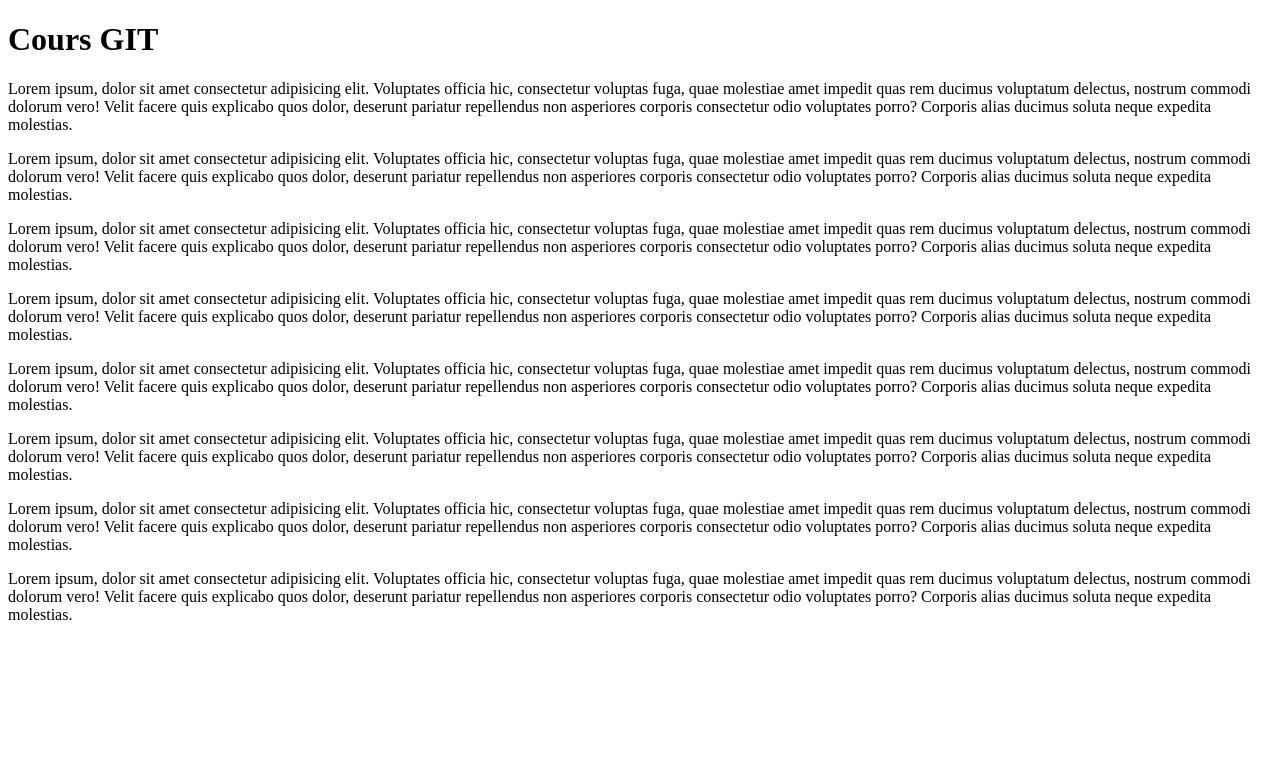
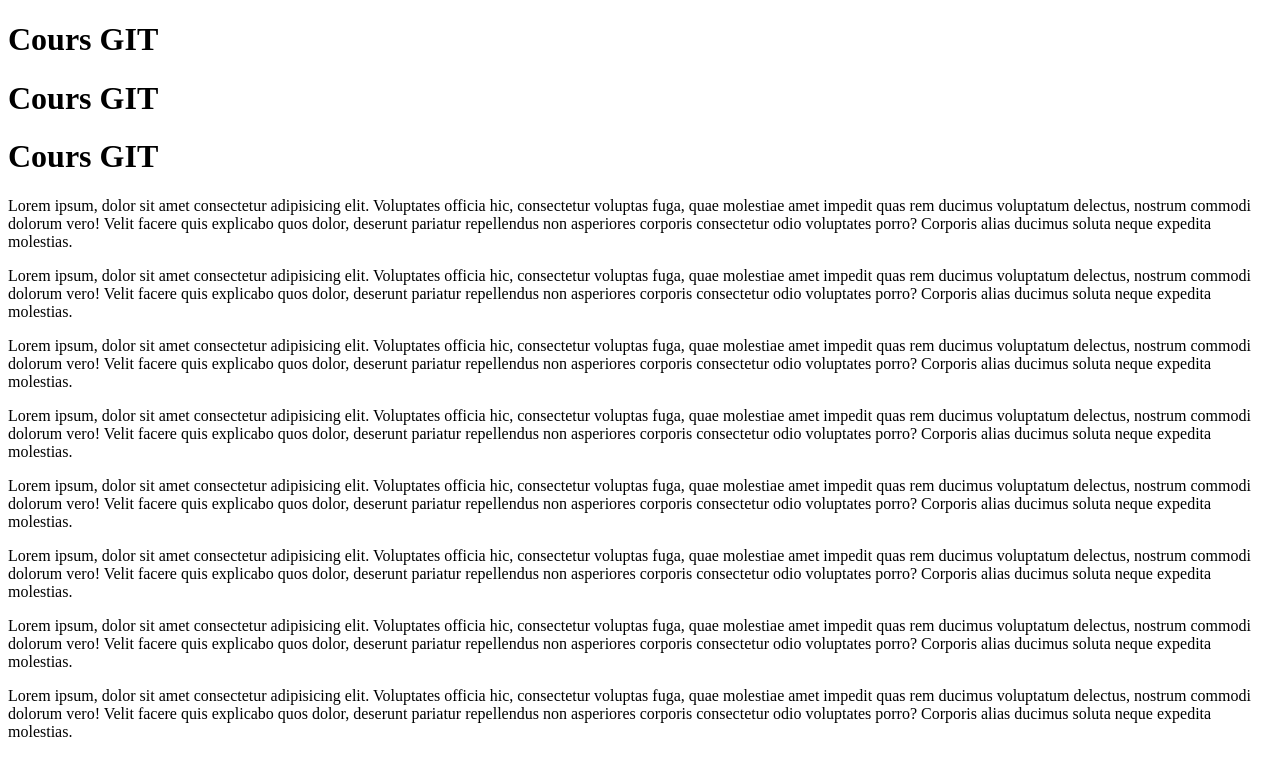
Before and after one commit to eelDigit/dam_3, a plain HTML site: page index.html in a window 1280 px wide. Drawn offline with Linux system fonts and the light colour scheme.

Commit message:
plus de h1

```diff
--- a/index.html
+++ b/index.html
@@ -7,6 +7,8 @@
     <title>GIT cours</title>
 </head>
 <body>
+    <h1>Cours GIT</h1>
+    <h1>Cours GIT</h1>
     <h1>Cours GIT</h1>
 <p>Lorem ipsum, dolor sit amet consectetur adipisicing elit. Voluptates officia hic, consectetur voluptas fuga, quae molestiae amet impedit quas rem ducimus voluptatum delectus, nostrum commodi dolorum vero! Velit facere quis explicabo quos dolor, deserunt pariatur repellendus non asperiores corporis consectetur odio voluptates porro? Corporis alias ducimus soluta neque expedita molestias.</p>
 <p>Lorem ipsum, dolor sit amet consectetur adipisicing elit. Voluptates officia hic, consectetur voluptas fuga, quae molestiae amet impedit quas rem ducimus voluptatum delectus, nostrum commodi dolorum vero! Velit facere quis explicabo quos dolor, deserunt pariatur repellendus non asperiores corporis consectetur odio voluptates porro? Corporis alias ducimus soluta neque expedita molestias.</p>
```
